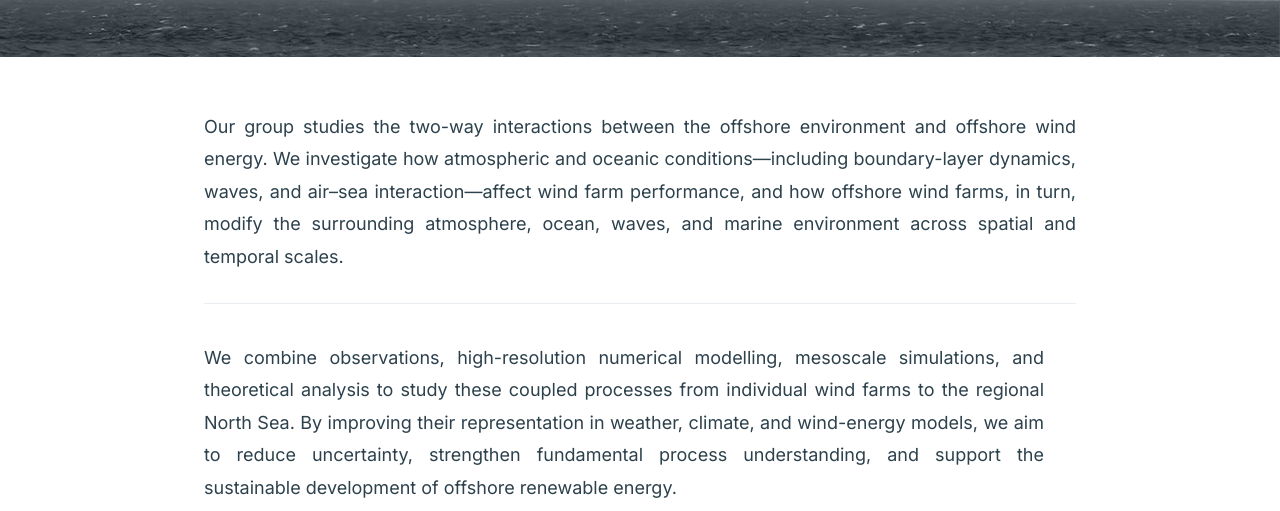
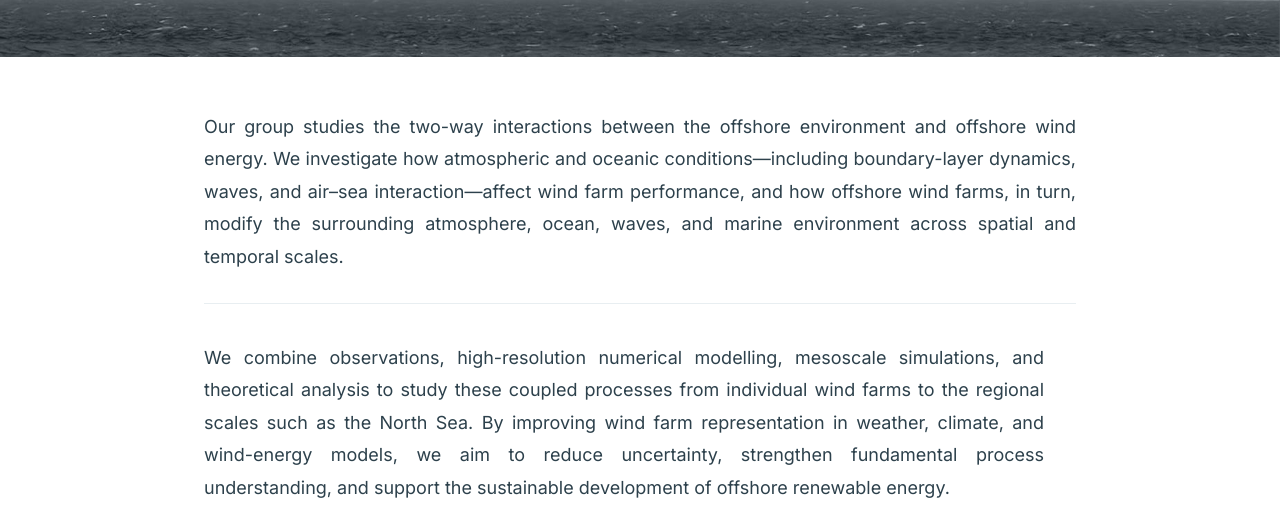
Before and after one commit to saraporchetta/saraporchetta.github.io, a plain HTML site: page research.html in a window 1280 px wide. Shown: the part 289-800 px from the top of the page. Drawn offline with Linux system fonts and the light colour scheme.

Commit message:
Update research.html

```diff
--- a/research.html
+++ b/research.html
@@ -44,8 +44,8 @@
     <p>
       We combine observations, high-resolution numerical modelling,
       mesoscale simulations, and theoretical analysis to study these coupled
-      processes from individual wind farms to the regional North Sea. By
-      improving their representation in weather, climate, and wind-energy
+      processes from individual wind farms to the regional scales such as the North Sea. By
+      improving wind farm representation in weather, climate, and wind-energy
       models, we aim to reduce uncertainty, strengthen fundamental process
       understanding, and support the sustainable development of offshore
       renewable energy.
```
